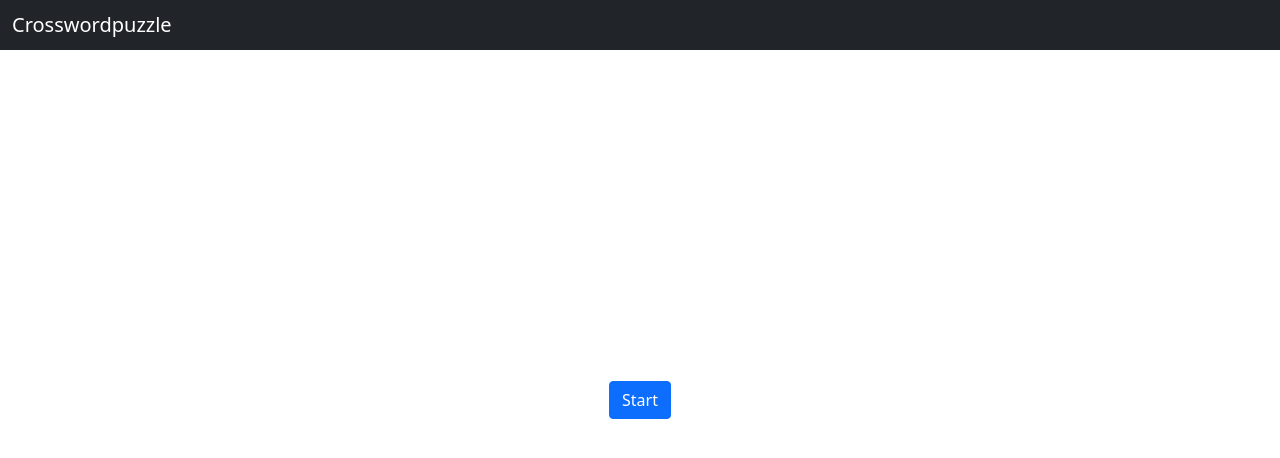
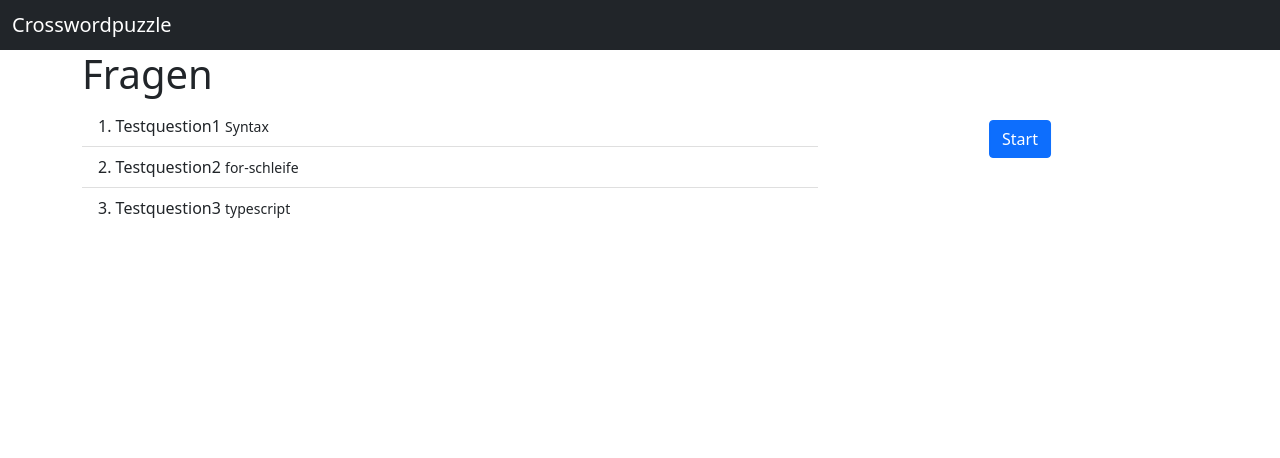
Before and after one commit to Gamify-IT/crosswordpuzzle, a Vue app: page / in a window 1280 px wide. Shown: the top 458 px of the page. Built offline with nearby package versions, Linux system fonts and the light colour scheme.

Commit message:
add question list to HomeView

```diff
--- a/src/views/HomeView.vue
+++ b/src/views/HomeView.vue
@@ -22,8 +22,28 @@ const crosswordpuzzle = generateCrossword(questions);
 
 <template>
   <main>
-    <router-link class="btn btn-primary position-absolute top-50 start-50 translate-middle"
-      :to="{ name: 'crosswordpuzzle', params: { crosswordpuzzle: crosswordpuzzle, questions: questions } }" role="button">Start</router-link>
+
+    <div class="crosswordpuzzle container">
+      <div class="row">
+
+        <div class="col-8">
+          <ol class="list-group list-group-flush list-group-numbered">
+            <h1>Fragen</h1>
+            <li v-for="question in questions" class="list-group-item">
+              {{ question.question }}
+              <small>{{ question.answer }}</small>
+            </li>
+          </ol>
+        </div>
+
+        <div class="col-4 position-relative">
+          <router-link class="btn btn-primary position-absolute top-50 start-50 translate-middle"
+            :to="{ name: 'crosswordpuzzle', params: { crosswordpuzzle: crosswordpuzzle, questions: questions } }"
+            role="button">Start</router-link>
+        </div>
+
+      </div>
+    </div>
 
 
   </main>
```
